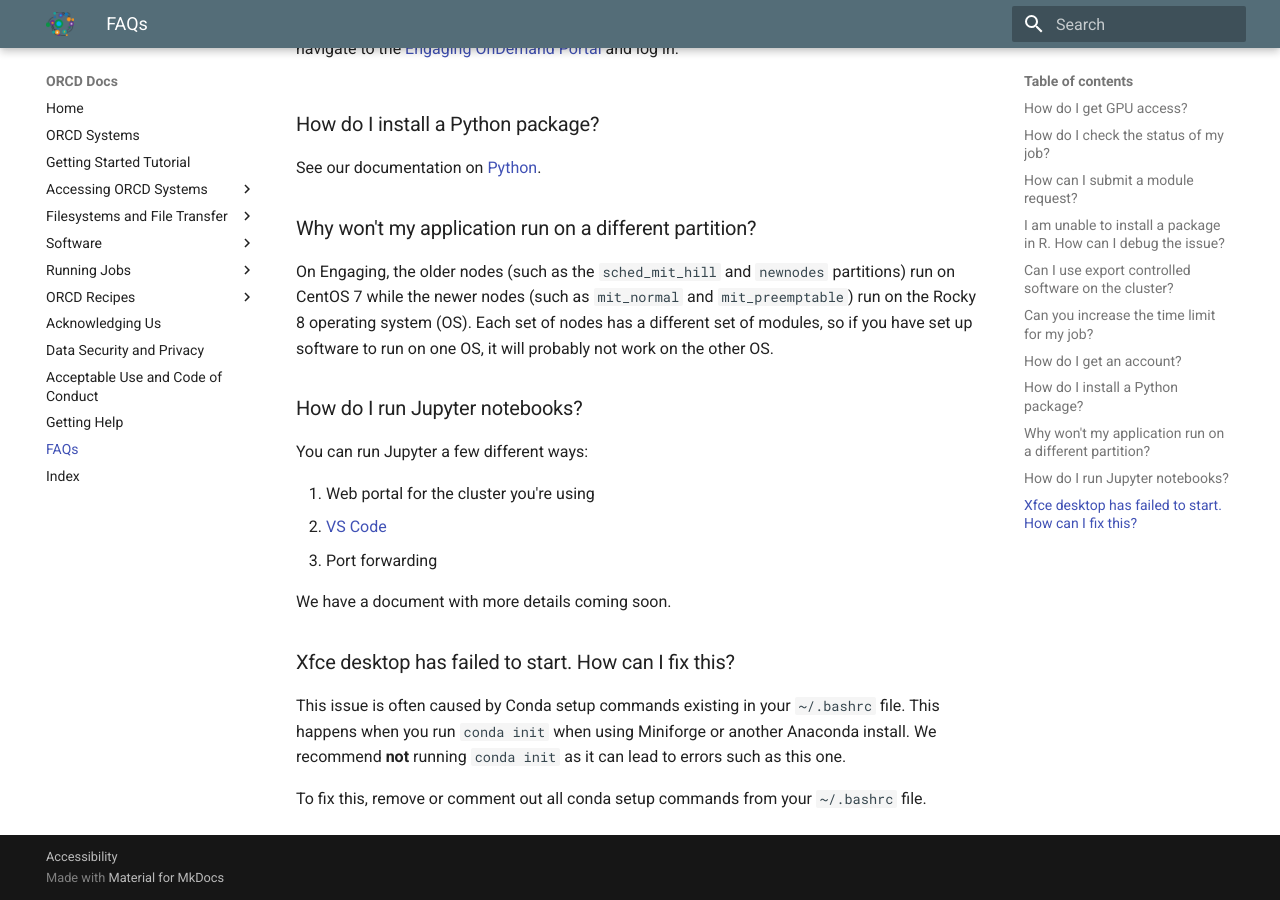
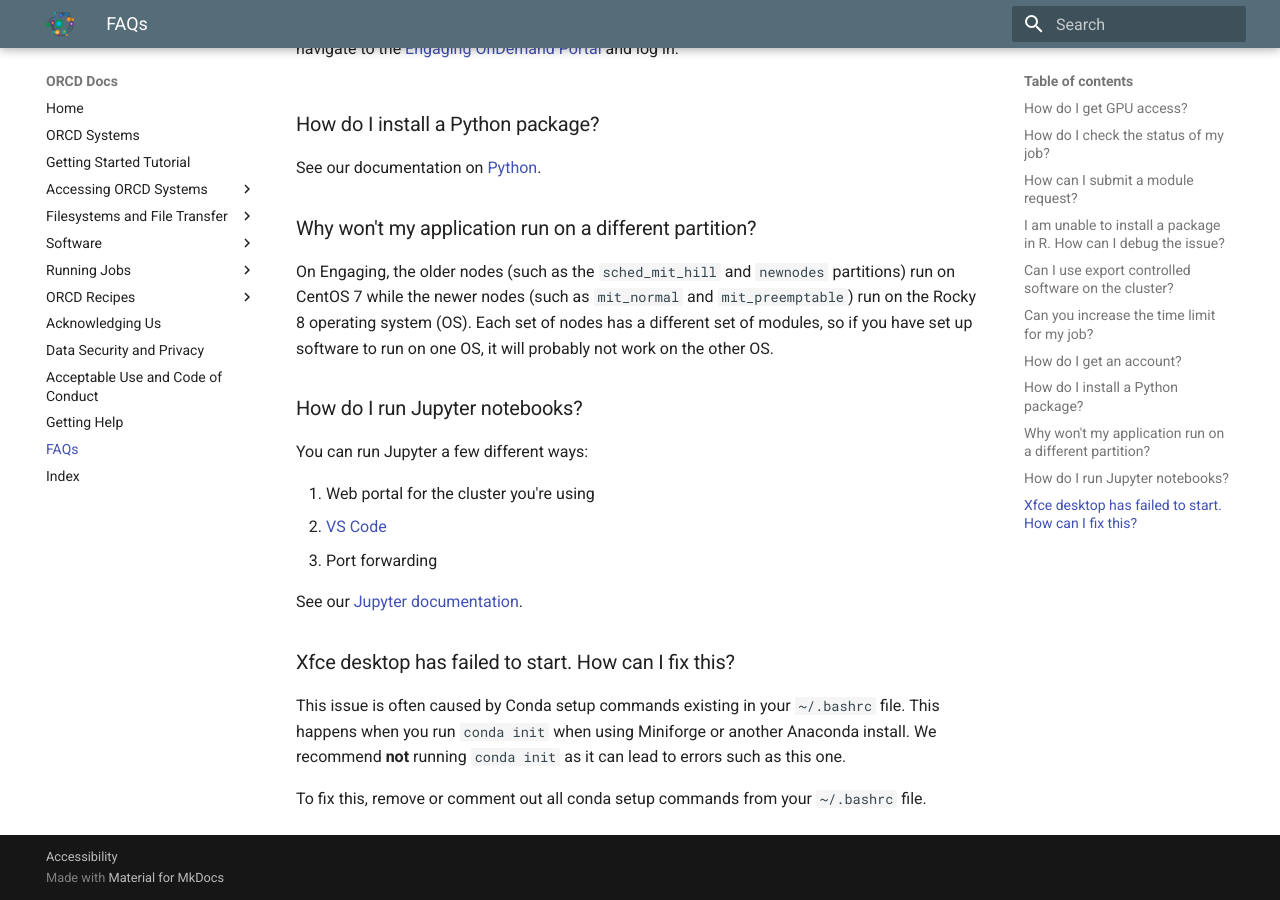
Before and after one commit to mit-orcd/orcd-docs-edit, an MkDocs documentation site: the page built from docs/faqs.md, in a window 1280 px wide and 900 px high, scrolled down 1284 px. Built offline with MkDocs 1.6.1 and Material for MkDocs 9.7.7, drawn with Linux system fonts in a browser that asks for light colours.

Commit message:
adding link to Jupyter page

```diff
--- a/docs/faqs.md
+++ b/docs/faqs.md
@@ -81,7 +81,7 @@
 2. [VS Code](recipes/vscode.md)
 3. Port forwarding
 
-We have a document with more details coming soon.
+See our [Jupyter documentation](recipes/jupyter.md).
 
 ### Xfce desktop has failed to start. How can I fix this?
 
```
